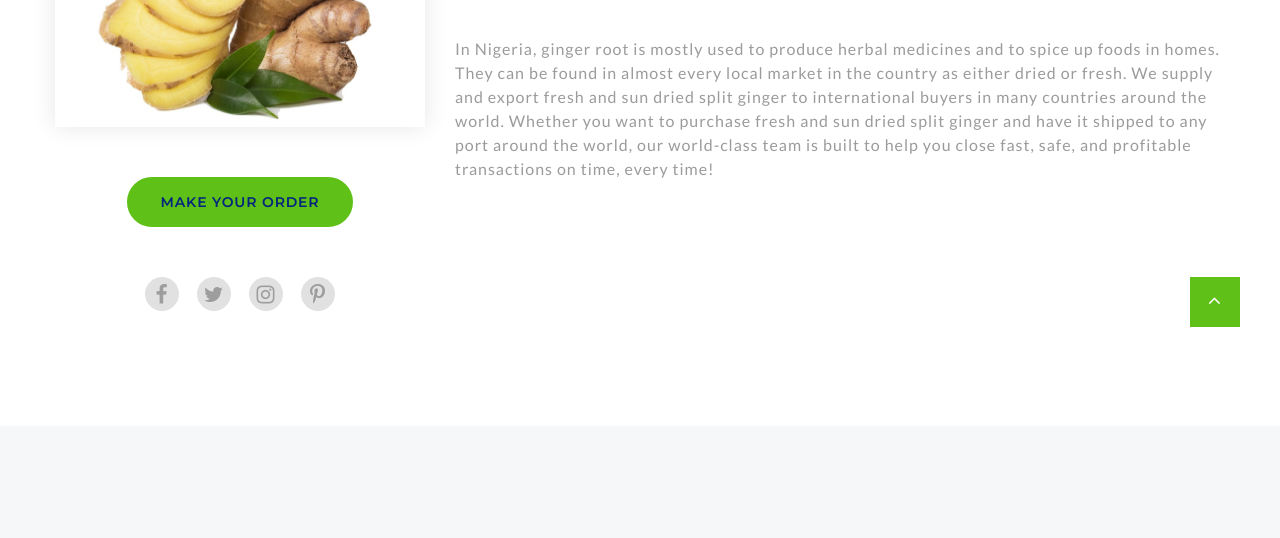
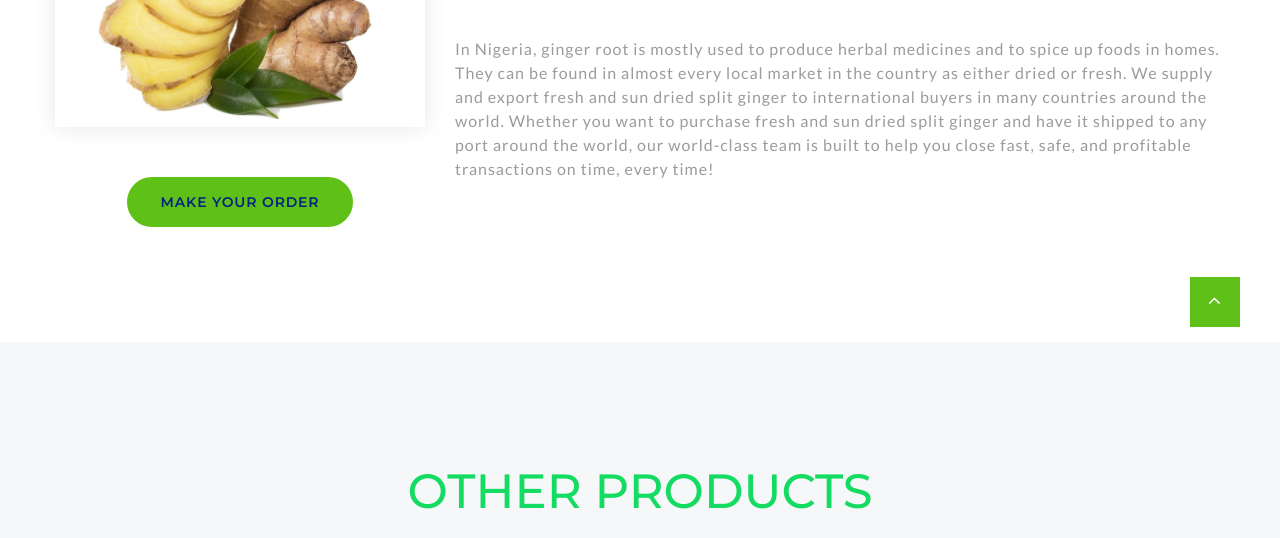
Before and after one commit to augmentchinedu/newohens, a plain HTML site: page ginger.html in a window 1280 px wide. Shown: the part 533-1071 px from the top of the page. Drawn offline with Linux system fonts and the light colour scheme; a web font is replaced by a local one.

```diff
--- a/ginger.html
+++ b/ginger.html
@@ -108,14 +108,6 @@
                   height="370">
               </div>
               <div class="col-12"><a class="button button-primary" href="appointment.html">Make Your Order</a></div>
-              <div class="col-12">
-                <ul class="list-inline social-list">
-                  <li><a class="icon icon-circle icon-circle-sm icon-circle-gray fa-facebook" href="#"></a></li>
-                  <li><a class="icon icon-circle icon-circle-sm icon-circle-gray fa-twitter" href="#"></a></li>
-                  <li><a class="icon icon-circle icon-circle-sm icon-circle-gray fa-instagram" href="#"></a></li>
-                  <li><a class="icon icon-circle icon-circle-sm icon-circle-gray fa-pinterest-p" href="#"></a></li>
-                </ul>
-              </div>
             </div>
           </div>
           <div class="col-lg-7 col-xl-8">
```
Also changed, not shown: contact.html (+1 -1 lines), gumarabic.html (+0 -8 lines), hibis.html (+0 -8 lines), sesame.html (+0 -8 lines).
